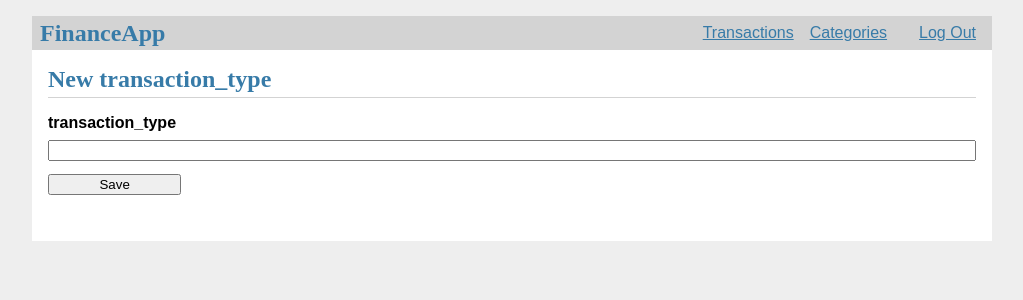
After one commit to georgeduranh/FinanceApp, a Flask app: page /transaction_types/create in a window 1280 px wide. The commit adds this page. Shown: the top 300 px of the page, without its empty margins (128-1151 px from the left). Run offline with Flask 2, Linux system fonts and the light colour scheme; the visitor is signed in with stand-in values (Sample User, id 1); data comes from the database, SQL or seed files in the repository.

Commit message:
Adding transactions types to create and update transactions views

```diff
--- a/financeapp/__init__.py
+++ b/financeapp/__init__.py
@@ -52,4 +52,9 @@ def create_app(test_config=None):
     app.register_blueprint(payment_methods.bp)
     app.add_url_rule('/payment_methods', endpoint='index')
 
+     #Transactions view
+    from . import transaction_types
+    app.register_blueprint(transaction_types.bp)
+    app.add_url_rule('/transaction_types', endpoint='index')
+
     return app
--- a/financeapp/schema.sql
+++ b/financeapp/schema.sql
@@ -10,7 +10,7 @@ DROP TABLE IF EXISTS users;
 CREATE TABLE categories (
   id_categories INTEGER  PRIMARY  KEY  AUTOINCREMENT,
   category TEXT DEFAULT NULL,
-  user_id INTEGER  NOT NULL
+  user_id INTEGER  NOT NULL,
   FOREIGN KEY (user_id)
   REFERENCES users (id)
   ON UPDATE CASCADE
@@ -31,9 +31,9 @@ CREATE TABLE payment_methods (
 -- Table structure for table transaction_types
 --
 CREATE TABLE transaction_types (
-  idtransaction_types INTEGER  PRIMARY  KEY AUTOINCREMENT,
-  type TEXT DEFAULT NULL
-  user_id INTEGER  NOT NULL
+  id INTEGER  PRIMARY  KEY AUTOINCREMENT,
+  transaction_type TEXT DEFAULT NULL,
+  user_id INTEGER  NOT NULL,
   FOREIGN KEY (user_id)
   REFERENCES users (id)
   ON UPDATE CASCADE
--- /dev/null
+++ b/financeapp/templates/transaction_types/create.html
@@ -0,0 +1,11 @@
+{% extends 'base.html' %} {% block header %}
+<h1>{% block title %}New transaction_type{% endblock %}</h1>
+{% endblock %} {% block content %}
+<form method="post">
+  <label for="transaction_type">transaction_type</label>
+  <input type="transaction_type" name="transaction_type" id="transaction_type" required />
+
+  <input type="submit" value="Save" />
+</form>
+
+{% endblock %}
--- /dev/null
+++ b/financeapp/transaction_types.py
@@ -0,0 +1,100 @@
+from datetime import datetime
+
+from flask import (
+    Blueprint, flash, g, redirect, render_template, request, url_for
+)
+from werkzeug.exceptions import abort
+
+from financeapp.auth import login_required
+from financeapp.db import get_db
+
+bp = Blueprint('transaction_types', __name__)
+
+
+@bp.route('/transaction_types', )
+@login_required
+def index_transaction_type():
+    db = get_db()
+    transaction_types = db.execute(
+        'SELECT *'
+        ' FROM transaction_types c JOIN users u ON c.user_id = u.id'
+    ).fetchall()
+
+    return render_template('transaction_types/index.html', transaction_types=transaction_types)
+
+
+@bp.route('/transaction_types/create', methods=('GET', 'POST'))
+@login_required
+def create():
+    if request.method == 'POST':
+        transaction_type = request.form['transaction_type']
+
+        error = None
+
+        if not transaction_type:
+            error = 'transaction_type is required.'
+
+
+        if error is not None:
+            flash(error)
+        else:
+            db = get_db()
+            db.execute(
+                "INSERT INTO transaction_types (transaction_type, user_id) VALUES (?, ?)",
+                ( transaction_type, g.user['id'],),
+            )
+            db.commit()
+            return redirect(url_for('transaction_types.index_transaction_type'))
+
+    return render_template('transaction_types/create.html')
+
+def get_tt(id, check_author=True):
+    transaction_type = get_db().execute(
+        'SELECT *'
+        ' FROM transaction_types c JOIN users u ON c.user_id = u.id'
+        ' WHERE c.id = ?',
+        (id,)
+    ).fetchone()
+
+    if transaction_type is None:
+        abort(404, f"Categorty id {id} doesn't exist.")
+
+    if transaction_type['user_id'] != g.user['id']:
+        abort(403)
+
+    return transaction_type
+
+@bp.route('/transaction_types/<int:id>/update', methods=('GET', 'POST'))
+@login_required
+def update(id):
+    transaction_type = get_tt(id)
+    error = None
+
+    if request.method == 'POST':
+        transaction_type = request.form['transaction_type']
+
+        if not transaction_type:
+            error = 'transaction_type is required.'
+
+        if error is not None:
+            flash(error)
+        else:
+            db = get_db()
+            db.execute(
+                'UPDATE transaction_types SET transaction_type = ?'
+                ' WHERE id = ?',
+                ( transaction_type, id)
+            )
+            db.commit()
+            return redirect(url_for('transaction_types.index_transaction_type'))
+
+    return render_template('transaction_types/update.html', transaction_type=transaction_type)
+
+@bp.route('/transaction_types/<int:id>/delete', methods=('POST',))
+@login_required
+def delete(id):
+    get_tt(id)
+    db = get_db()
+    db.execute('DELETE FROM transaction_types WHERE id = ?', (id,))
+    db.commit()
+    return redirect(url_for('transaction_types.index_transaction_type'))
```
Also changed, not shown: financeapp/templates/transaction_type/create.html (deleted, +0 -11 lines), financeapp/templates/transaction_type/update.html (deleted, +0 -29 lines), financeapp/templates/transaction_types/index.html (renamed from financeapp/templates/transaction_type/index.html, +7 -6 lines), financeapp/templates/transaction_types/update.html (added, +29 -0 lines), financeapp/templates/transactions/create.html (+7 -6 lines), financeapp/templates/transactions/update.html (+9 -0 lines), financeapp/transactions.py (+16 -2 lines).
